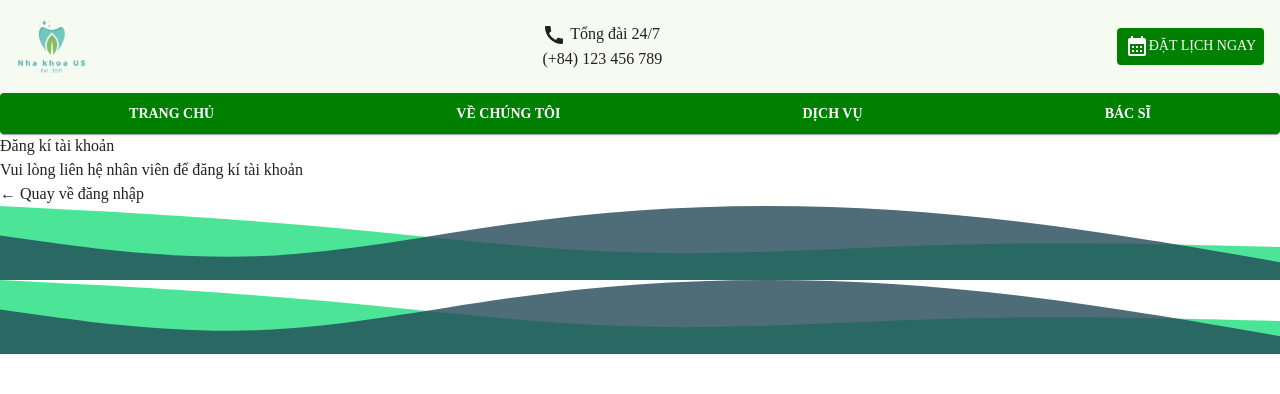
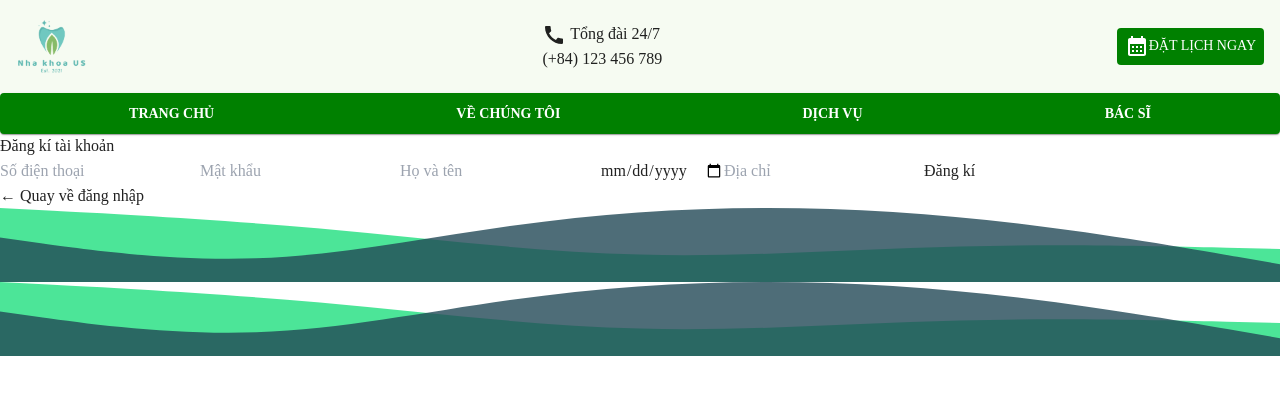
Before and after one commit to cukhoaimon/dental-clinic-management-system, a React (Vite) app in the folder user/: page /signup in a window 1280 px wide. Shown: the top 394 px of the page. Built offline with nearby package versions, Linux system fonts and the light colour scheme.

Commit message:
[user] fix header

```diff
--- a/user/src/features/authentication/SignupForm.jsx
+++ b/user/src/features/authentication/SignupForm.jsx
@@ -1,18 +1,16 @@
-/* import { useForm } from "react-hook-form"; */
+import { useForm } from "react-hook-form";
 import { Link } from "react-router-dom";
 function SignupForm() {
-  /* const { register, handleSubmit } = useForm();
-  const onSubmit = (data) => console.log(data); */
+  const { register, handleSubmit } = useForm();
+  const onSubmit = (data) => console.log(data);
   // Todo
   return (
     <div>
       <div className=" mb-10 text-center text-[64px] font-medium leading-tight text-cyan-900">
         Đăng kí tài khoản
       </div>
-      <p className="text-center">
-        Vui lòng liên hệ nhân viên để đăng kí tài khoản
-      </p>
-      {/* <form
+
+      <form
         className="flex  flex-col items-center gap-6"
         onSubmit={handleSubmit(onSubmit)}
       >
@@ -61,7 +59,7 @@ function SignupForm() {
             Đăng kí
           </span>
         </button>
-      </form> */}
+      </form>
       <div className="mt-5 text-center">
         <Link
           to="/login"
--- a/user/src/pages/Booking.jsx
+++ b/user/src/pages/Booking.jsx
@@ -6,7 +6,7 @@ function Booking() {
   return (
     <div className="container-2xl bg-neutral-200 ">
       <div className="flex h-screen flex-col items-center justify-between">
-        <Header />
+        {/* <Header /> */}
         <div className="font-['Lexend Deca'] m-4 self-start text-4xl font-normal text-black">
           Đặt lịch hẹn
         </div>
--- a/user/src/pages/Profile.jsx
+++ b/user/src/pages/Profile.jsx
@@ -12,9 +12,9 @@ import DialogTitle from "@mui/material/DialogTitle";
 function Profile() {
   const [open, setOpen] = useState(false);
   const [data, setData] = useState({
-    name: "Me may beoooooooooooo",
+    name: "Nguyễn Văn Bé",
     dob: "01/01/1997",
-    address: "co me may beo ayyyyyyyy",
+    address: "78 Đường số 2, P. Bình Trị Đông B, Q. Bình Tân, TP. HCM",
     phone: "0123456789",
   });
 
--- a/user/src/ui/Header.jsx
+++ b/user/src/ui/Header.jsx
@@ -12,6 +12,7 @@ function Header() {
         alignItems: "center",
         padding: "1rem",
         backgroundColor: "#f6fbf2",
+        gap: "1rem",
       }}
     >
       <img src="logo.png" width={72} />
```
